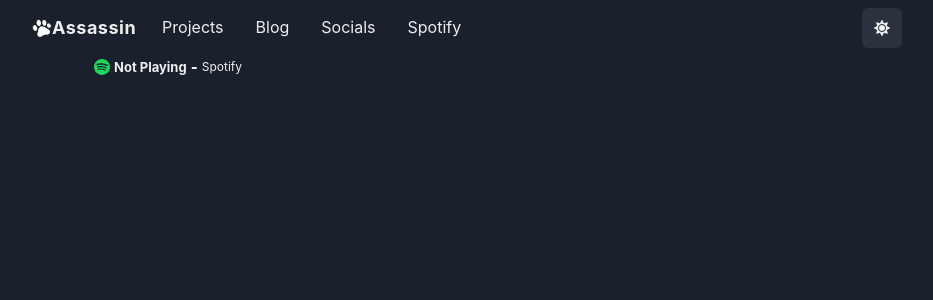
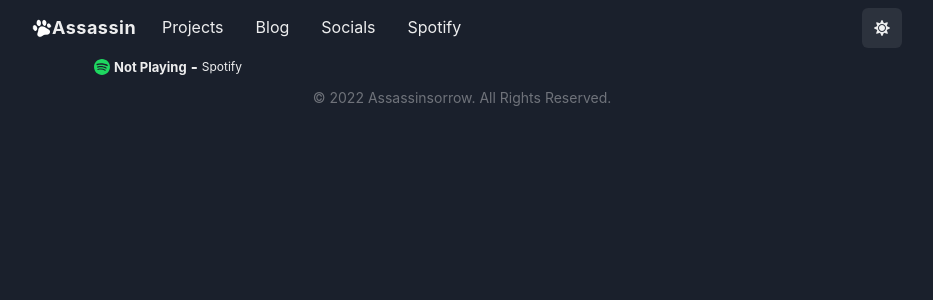
Before and after one commit to ShyAssassin/assassin.dev, a Next.js app: page / in a window 1280 px wide. Shown: the top 300 px of the page, without its empty margins (178-1111 px from the left). Built offline with nearby package versions, Linux system fonts and the light colour scheme; no server answers.

Commit message:
Added footer

```diff
--- /dev/null
+++ b/src/components/Footer.tsx
@@ -0,0 +1,11 @@
+import { Box } from "@chakra-ui/react";
+
+export default function Footer() {
+    return (
+        // for some reason align isnt a type?
+        // @ts-ignore
+        <Box align="center" opacity={0.4} fontSize="sm">
+            &copy; {new Date().getFullYear()} Assassinsorrow. All Rights Reserved.
+        </Box>
+    );
+}
--- a/src/components/NowPlaying.tsx
+++ b/src/components/NowPlaying.tsx
@@ -26,7 +26,7 @@ export default function NowPlaying() {
     const artist = data?.artist ?? "Spotify";
     const songUrl = data?.songUrl;
     return (
-        <Box maxW={"md"} w={"full"} mb={8}>
+        <Box maxW={"md"} w={"full"} mb={2}>
             <a href={songUrl} target="_blank" rel="noopener noreferrer">
                 <HStack spacing={1}>
                     <SpotifyLogo />
--- a/src/pages/_app.tsx
+++ b/src/pages/_app.tsx
@@ -2,6 +2,7 @@ import { ChakraProvider } from "@chakra-ui/react";
 import theme from "../lib/theme";
 import Head from "next/head";
 import NavBar from "../components/NavBar";
+import Footer from "../components/Footer";
 import { AnimatePresence } from "framer-motion";
 
 export default function App({ Component, pageProps, router }) {
@@ -16,6 +17,7 @@ export default function App({ Component, pageProps, router }) {
             <AnimatePresence exitBeforeEnter initial={false} onExitComplete={() => window.scrollTo(0, 0)}>
                 <Component {...pageProps} key={router.route} />
             </AnimatePresence>
+            <Footer />
         </ChakraProvider>
     );
 }
--- a/src/pages/index.tsx
+++ b/src/pages/index.tsx
@@ -1,10 +1,15 @@
+import Head from "next/head";
 import Layout from "../components/layouts/layout";
 import NowPlaying from "../components/NowPlaying";
 
 export default function Index() {
     return (
         <Layout>
-            <NowPlaying></NowPlaying>
+            <Head>
+                <title>Assassin | Developer</title>
+                <meta name="description" content="" />
+            </Head>
+            <NowPlaying />
         </Layout>
     );
 }
```
